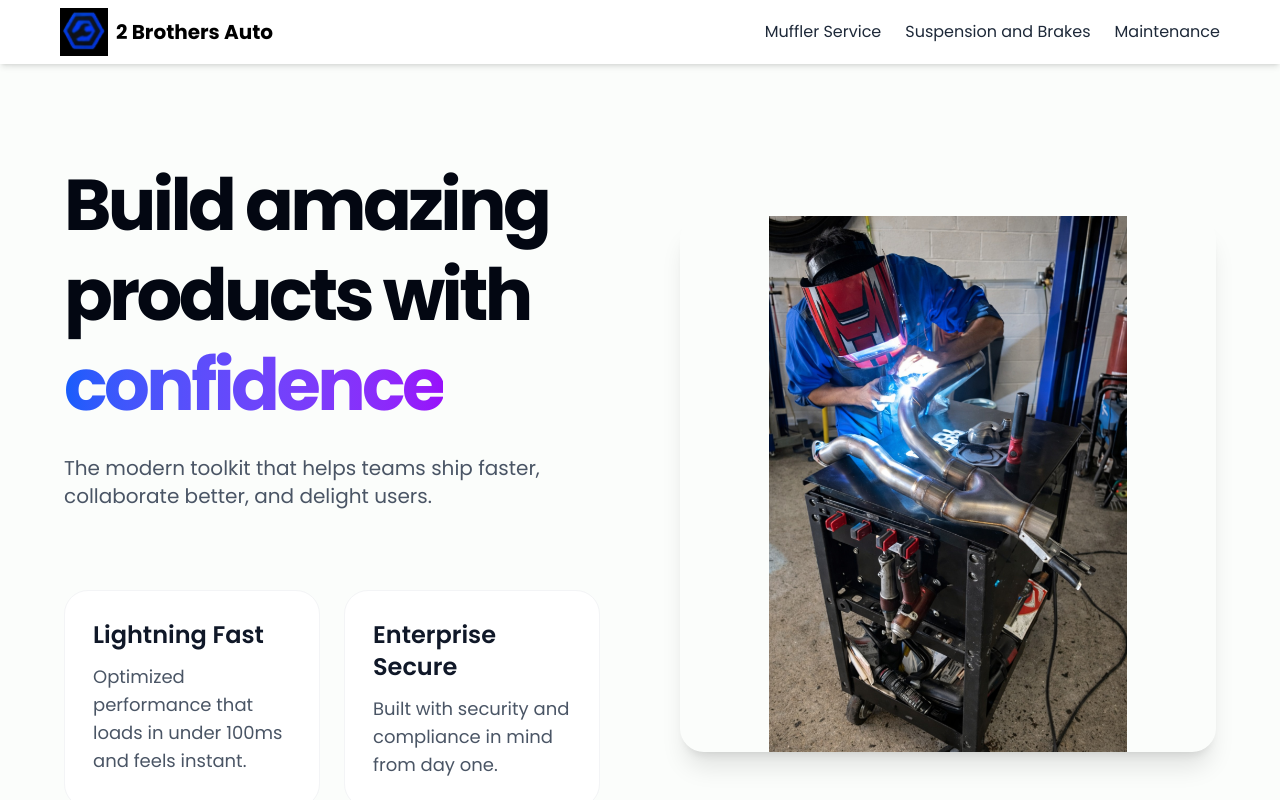
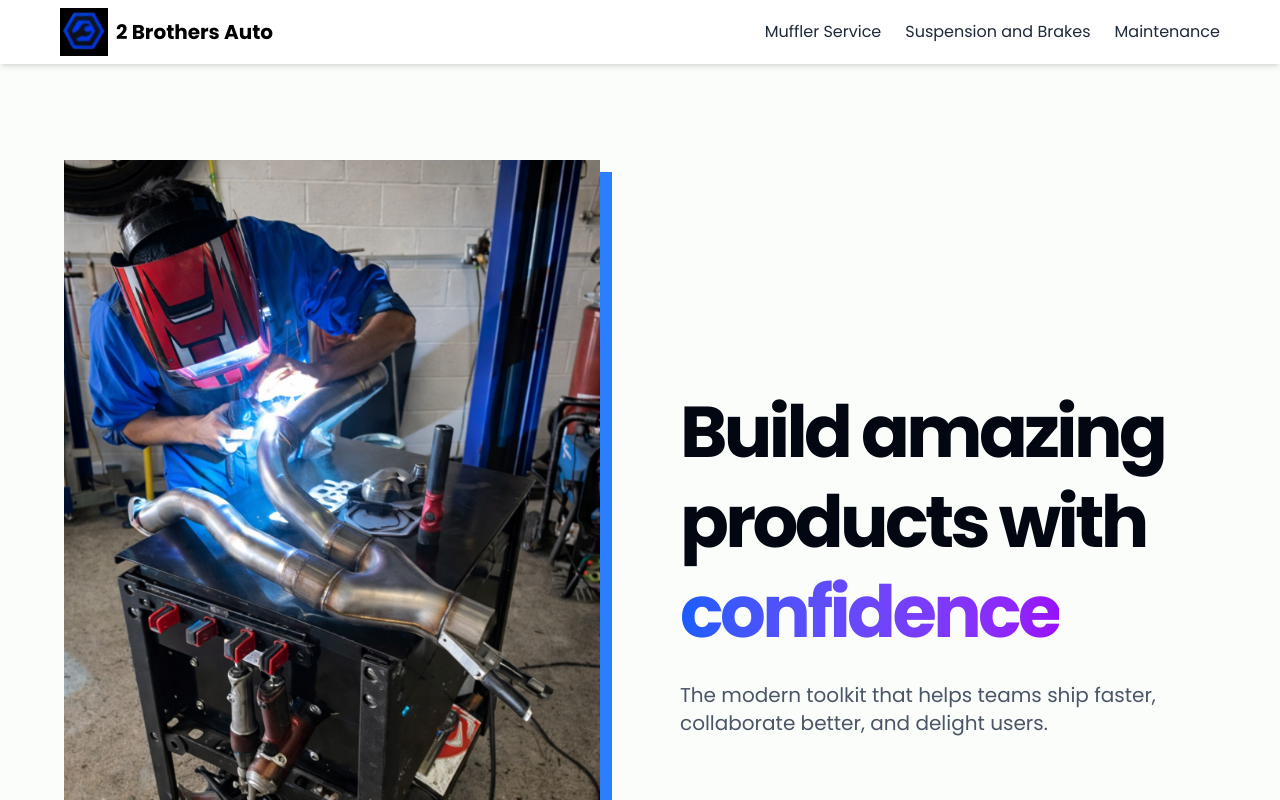
Before and after one commit to oscpaul/a-b, a Next.js app: page / in a window 1280 px wide. Shown: the top 800 px of the page. Built offline with nearby package versions, Linux system fonts and the light colour scheme.

Commit message:
Update HeroSection.jsx

```diff
--- a/components/HeroSection.jsx
+++ b/components/HeroSection.jsx
@@ -5,68 +5,39 @@ import Image from 'next/image';
 
 export default function Hero() {
   return (
-    <section className="min-h-screen bg-[#fbfdfb] text-gray-900 py-12 lg:py-24 w-full">
+ <section className="min-h-screen bg-[#fbfdfb] py-12 lg:py-24 w-full">
   <div className="max-w-screen-2xl mx-auto px-6 md:px-12 lg:px-16">
     <div className="grid grid-cols-1 lg:grid-cols-2 gap-12 lg:gap-20 items-center">
 
-          {/* Left Column - Headline + Features */}
-          <div className="flex flex-col justify-center order-1 lg:order-1 space-y-12">
+      {/* Image Column - Desktop left, mobile bottom */}
+      <div className="relative order-2 lg:order-1 w-full flex justify-center">
+        <div className="relative w-full max-w-[620px]">
+          {/* Blue box behind image */}
+          <div className="absolute right-[-12px] bottom-[-12px] w-full h-full bg-blue-500 z-0"></div>
 
-            {/* Headline */}
-            <div className="space-y-6">
+          {/* Image */}
+          <div className="relative aspect-[1365/2048] w-full">
+            <Image
+              src="/muffler1.jpg"
+              alt="Hero Image"
+              fill
+              sizes="(max-width: 1024px) 100vw, 620px"
+              className="object-contain relative z-10"
+              priority
+            />
+          </div>
+        </div>
+      </div>
+
+      {/* Headline Column - Desktop right, mobile top */}
+      <div className="flex flex-col justify-center order-1 lg:order-2 space-y-6">
         <h1 className="text-5xl md:text-6xl lg:text-7xl font-bold tracking-tighter leading-tight text-gray-950">
           Build amazing<br />
           products with <span className="text-transparent bg-clip-text bg-gradient-to-r from-blue-600 to-purple-600">confidence</span>
         </h1>
-
         <p className="text-xl text-gray-600 max-w-lg">
-                The modern toolkit that helps teams ship faster,
-                collaborate better, and delight users.
+          The modern toolkit that helps teams ship faster, collaborate better, and delight users.
         </p>
-            </div>
-
-            {/* Hero Image - Shows only on mobile, right under headline */}
-            <div className="lg:hidden order-2 relative pt-4">
-              <div className="relative aspect-[4/3] w-full max-w-[620px] mx-auto">
-                <Image
-                  src="/muffler1.jpg"        // ← Replace with your actual image
-                  alt="Hero Dashboard Preview"
-                  fill
-                  className="object-contain rounded-3xl shadow-xl"
-                  priority
-                />
-              </div>
-            </div>
-
-            {/* Features - Bottom on desktop, last on mobile */}
-            <div className="grid grid-cols-1 sm:grid-cols-2 gap-6 pt-4 lg:pt-8 order-3 lg:order-2">
-              <div className="bg-white border border-gray-100 rounded-3xl p-7 hover:shadow-md transition-all">
-                <h3 className="text-2xl font-semibold mb-3 text-gray-900">Lightning Fast</h3>
-                <p className="text-gray-600 text-lg">
-                  Optimized performance that loads in under 100ms and feels instant.
-                </p>
-              </div>
-
-              <div className="bg-white border border-gray-100 rounded-3xl p-7 hover:shadow-md transition-all">
-                <h3 className="text-2xl font-semibold mb-3 text-gray-900">Enterprise Secure</h3>
-                <p className="text-gray-600 text-lg">
-                  Built with security and compliance in mind from day one.
-                </p>
-              </div>
-            </div>
-          </div>
-
-          {/* Hero Image - Desktop only (right side) */}
-          <div className="hidden lg:block order-2 lg:order-2 relative">
-            <div className="relative aspect-[4/3] lg:aspect-square w-full max-w-[680px] mx-auto">
-              <Image
-                src="/muffler1.jpg"
-                alt="Hero Dashboard Preview"
-                fill
-                className="object-contain rounded-3xl shadow-xl"
-                priority
-              />
-            </div>
       </div>
 
     </div>
```
Lines whose indentation alone changed are shown as unchanged.
